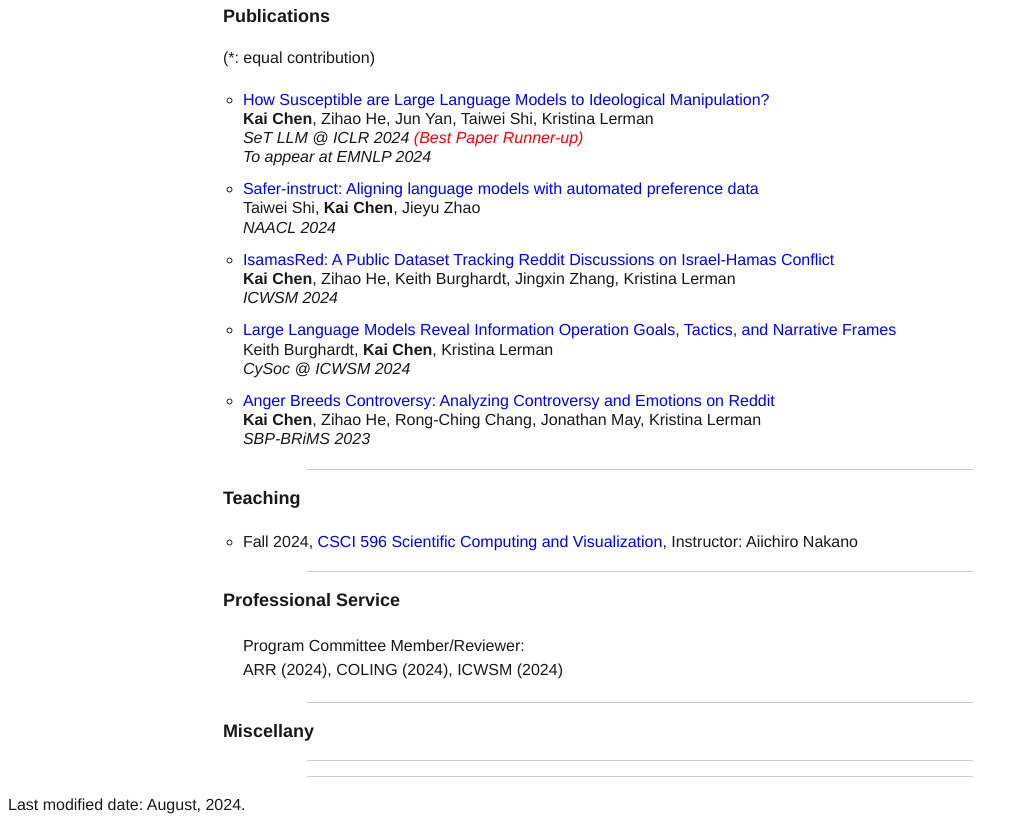
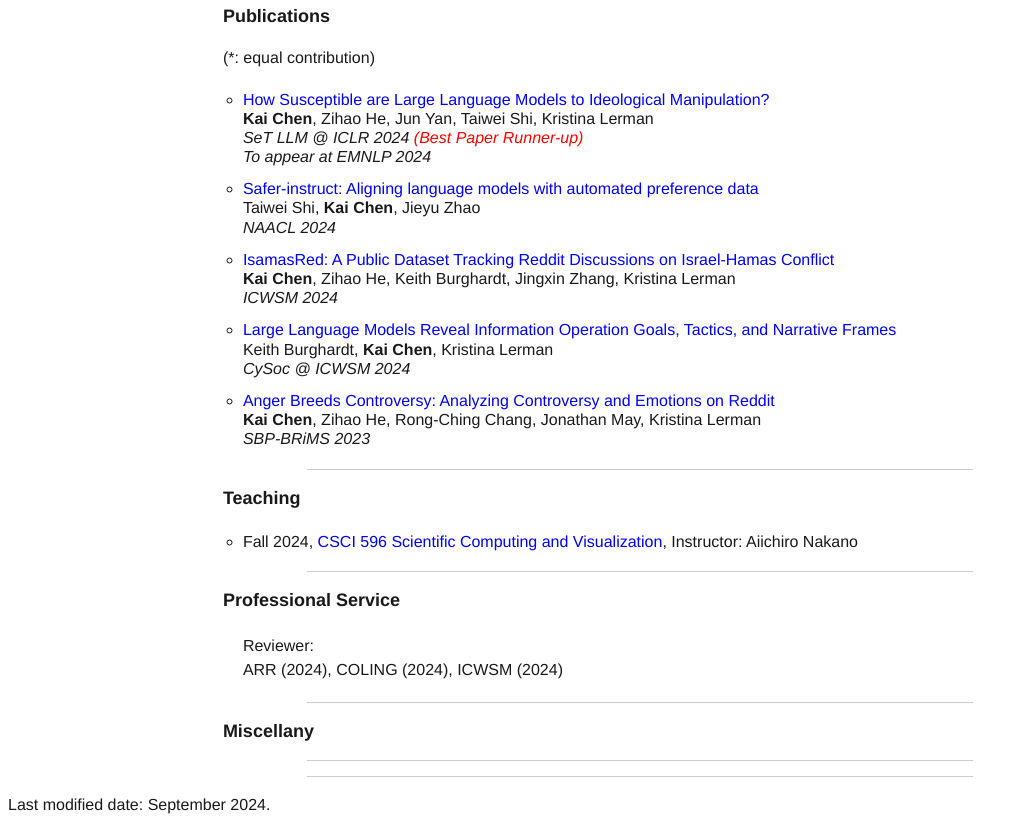
Before and after one commit to kaichen23/kaichen23.github.io, a plain HTML site: page index.html in a window 1280 px wide. Shown: the part 959-1792 px from the top of the page, without its empty margins (0-1027 px from the left). Drawn offline with Linux system fonts and the light colour scheme.

Commit message:
Update index.html

```diff
--- a/index.html
+++ b/index.html
@@ -115,7 +115,7 @@
 <section id="service">
     <h2>Professional Service</h2>
     <ul>
-    Program Committee Member/Reviewer:
+    Reviewer:
     <br>
     ARR (2024), COLING (2024), ICWSM (2024)
     </ul>
@@ -127,7 +127,7 @@
 
 </div>
     <div id="footer">
-        <p>Last modified date: August, 2024.</p>
+        <p>Last modified date: September 2024.</p>
     </div>
 </body>
 </html>
```
